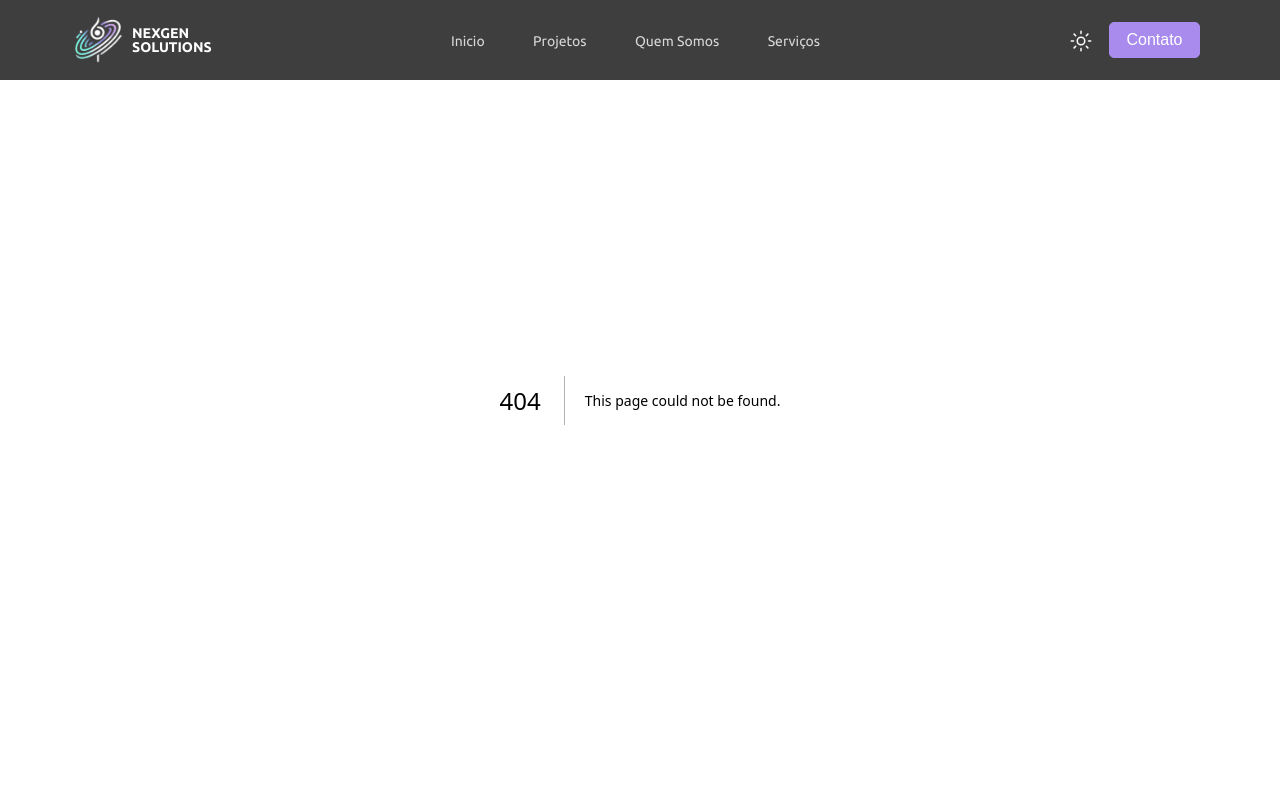
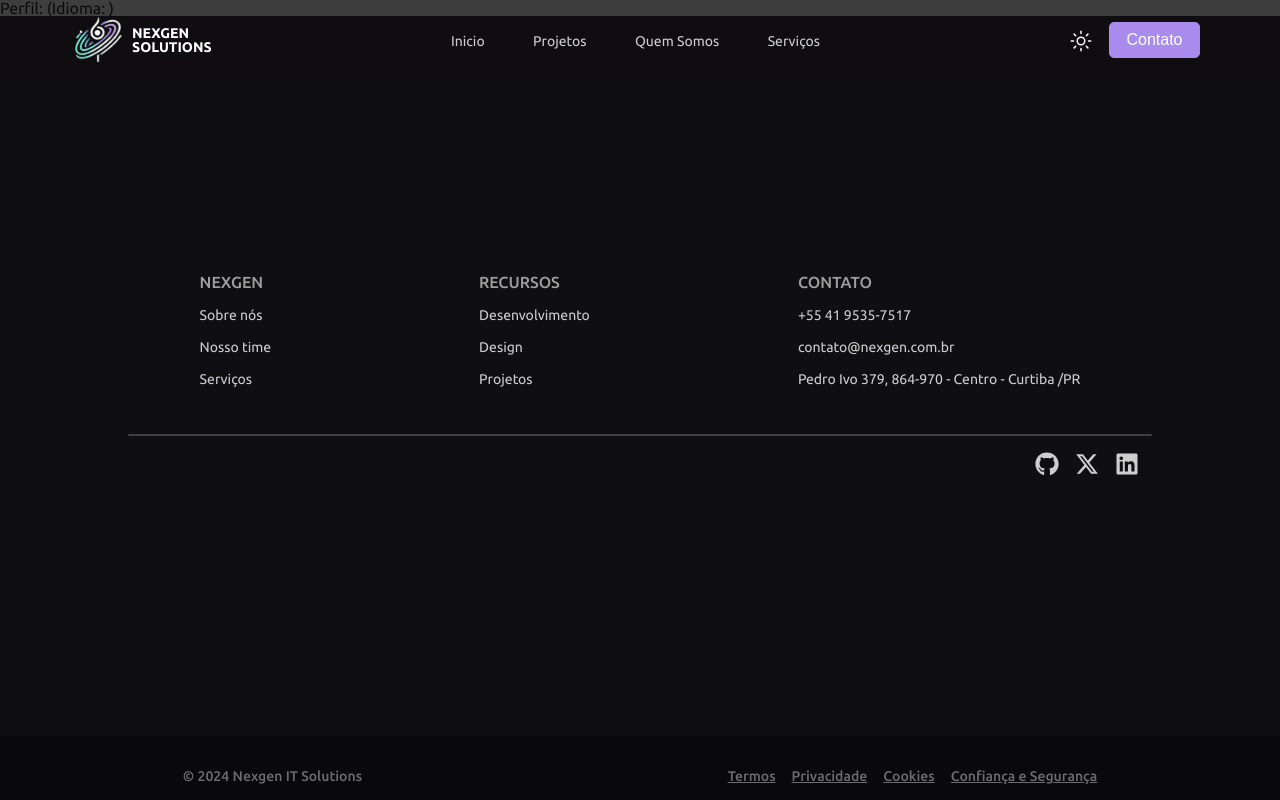
Before and after one commit to NexGenSolutionsIT/nexgen, a Next.js app: page /projects/1 in a window 1280 px wide. Before the commit this address had no page. Shown: the top 800 px of the page. Built offline with nearby package versions, Linux system fonts and the light colour scheme.

Commit message:
Create page.tsx

```diff
--- /dev/null
+++ b/src/app/projects/[project]/page.tsx
@@ -0,0 +1,16 @@
+import { useRouter } from "next/router";
+
+interface Props {
+  params: { nickname: string };
+  searchParams: { lang: string };
+}
+
+export default function Project({ params, searchParams }: Props) {
+  return (
+    <>
+      <h1 className="text-xl font-bold">
+        Perfil: {params.nickname} (Idioma: {searchParams.lang})
+      </h1>
+    </>
+  );
+}
```
